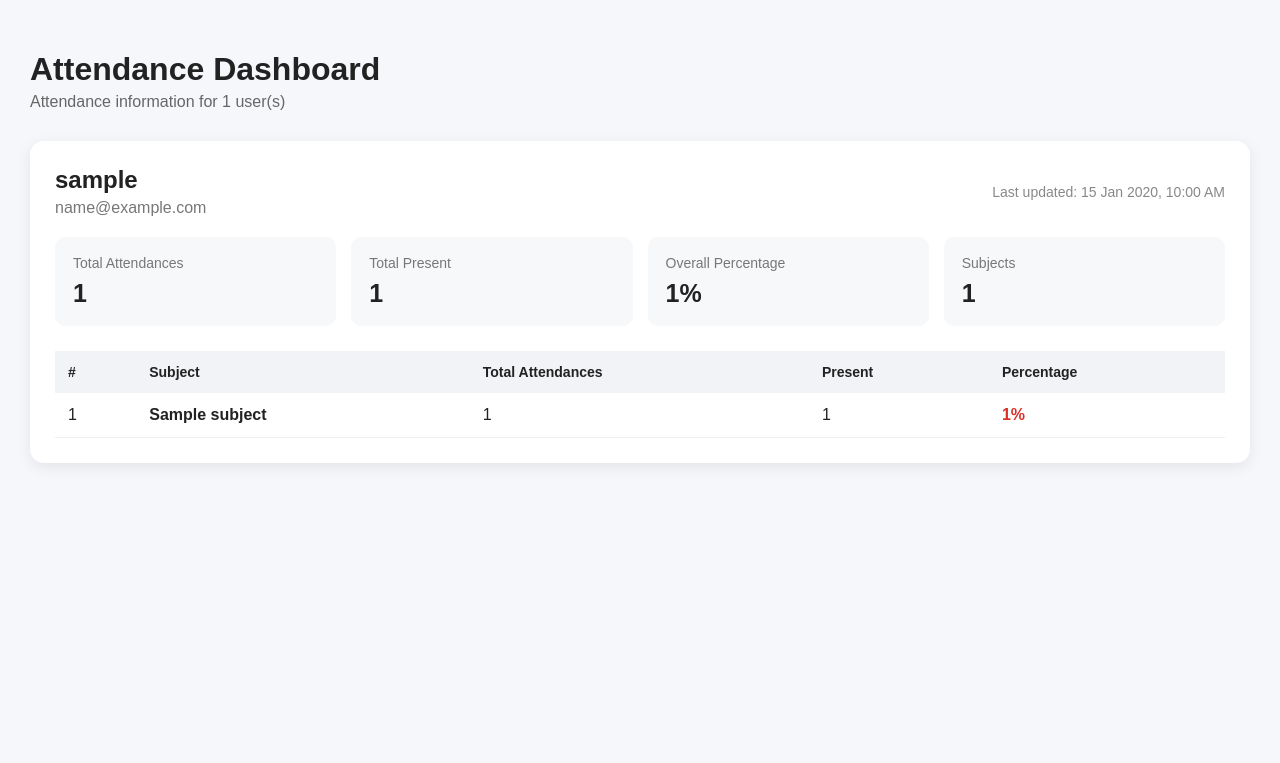
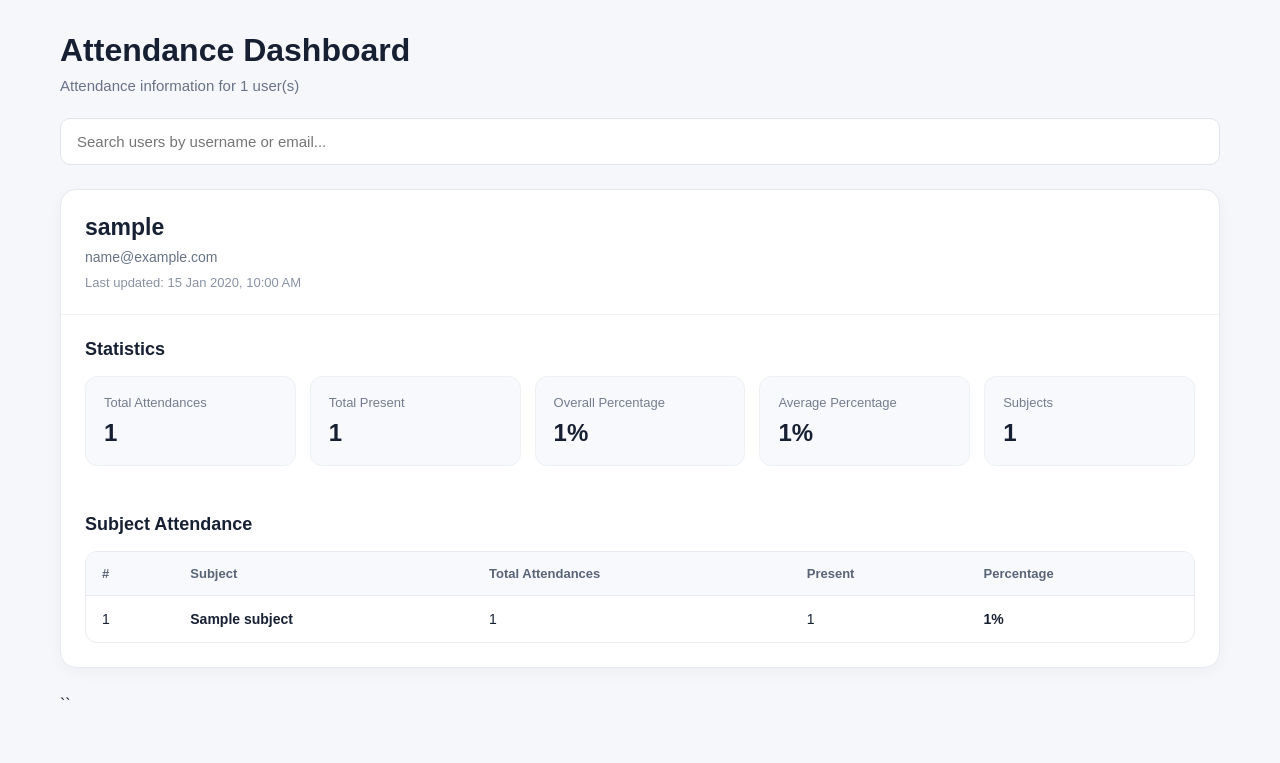
Before and after one commit to pavanx16/clg-attendance-frontend, a FastAPI app: page / in a window 1280 px wide. Shown: the top 763 px of the page. Run offline with FastAPI, Linux system fonts and the light colour scheme; a database or web service that is not in the repository returns one stand-in record (values such as "Sample title").

Commit message:
fix the ui/ux

```diff
--- a/templates/index.html
+++ b/templates/index.html
@@ -1,14 +1,11 @@
 <!DOCTYPE html>
+
 <html lang="en">
 <head>
     <meta charset="UTF-8">
+    <meta name="viewport" content="width=device-width, initial-scale=1.0">
+    <title>Attendance Dashboard</title>
 
-    <meta
-        name="viewport"
-        content="width=device-width, initial-scale=1.0"
-    >
-
-    <title>Attendance Dashboard</title>
 
 <style>
     * {
@@ -17,139 +14,180 @@
 
     body {
         margin: 0;
-            padding: 30px;
         font-family: Arial, Helvetica, sans-serif;
         background: #f5f7fb;
-            color: #222;
+        color: #172033;
     }
 
     .container {
-            max-width: 1400px;
-            margin: auto;
+        max-width: 1200px;
+        margin: 0 auto;
+        padding: 32px 20px 50px;
     }
 
-        h1 {
-            margin-bottom: 5px;
+    .header {
+        margin-bottom: 24px;
     }
 
-        .subtitle {
-            color: #666;
-            margin-bottom: 30px;
+    .header h1 {
+        margin: 0 0 8px;
+        font-size: 32px;
     }
 
-        /* User card */
+    .header p {
+        margin: 0;
+        color: #687386;
+        font-size: 15px;
+    }
+
+    .search-box {
+        margin-bottom: 24px;
+    }
+
+    .search-box input {
+        width: 100%;
+        padding: 14px 16px;
+        border: 1px solid #dfe4ec;
+        border-radius: 10px;
+        background: white;
+        font-size: 15px;
+        outline: none;
+    }
+
+    .search-box input:focus {
+        border-color: #7b879c;
+    }
 
     .user-card {
         background: white;
-            border-radius: 14px;
-            padding: 25px;
-            margin-bottom: 30px;
-            box-shadow: 0 4px 15px rgba(0, 0, 0, 0.08);
+        border: 1px solid #e4e8ef;
+        border-radius: 16px;
+        margin-bottom: 28px;
+        overflow: hidden;
+        box-shadow: 0 4px 15px rgba(0, 0, 0, 0.04);
     }
 
     .user-header {
-            display: flex;
-            justify-content: space-between;
-            align-items: center;
-            gap: 20px;
-            flex-wrap: wrap;
-            margin-bottom: 20px;
+        padding: 24px;
+        border-bottom: 1px solid #edf0f4;
     }
 
     .user-name {
-            font-size: 24px;
-            font-weight: bold;
+        margin: 0 0 8px;
+        font-size: 23px;
     }
 
-        .email {
-            color: #777;
-            margin-top: 5px;
-        }
-
-        .scraped {
-            color: #888;
+    .user-email {
+        margin: 0;
+        color: #687386;
         font-size: 14px;
     }
 
-        /* Statistics */
+    .updated {
+        margin-top: 10px;
+        color: #8992a3;
+        font-size: 13px;
+    }
+
+    .section {
+        padding: 24px;
+    }
+
+    .section-title {
+        margin: 0 0 16px;
+        font-size: 18px;
+    }
 
     .stats {
         display: grid;
-            grid-template-columns: repeat(4, 1fr);
-            gap: 15px;
-            margin-bottom: 25px;
+        grid-template-columns: repeat(5, 1fr);
+        gap: 14px;
     }
 
     .stat {
-            background: #f7f8fa;
-            border-radius: 10px;
         padding: 18px;
+        background: #f8f9fc;
+        border: 1px solid #edf0f4;
+        border-radius: 12px;
     }
 
-        .stat-title {
-            color: #777;
-            font-size: 14px;
-            margin-bottom: 8px;
+    .stat-label {
+        display: block;
+        color: #737d8f;
+        font-size: 13px;
+        margin-bottom: 9px;
     }
 
     .stat-value {
-            font-size: 25px;
-            font-weight: bold;
+        font-size: 24px;
+        font-weight: 700;
     }
-
-        /* Table */
 
     .table-wrapper {
         overflow-x: auto;
+        border: 1px solid #e6e9ef;
+        border-radius: 12px;
     }
 
     table {
         width: 100%;
         border-collapse: collapse;
-            min-width: 700px;
+        min-width: 650px;
     }
 
     th {
-            background: #f1f3f6;
+        background: #f8f9fc;
+        color: #596477;
+        font-size: 13px;
         text-align: left;
-            padding: 13px;
+        padding: 14px 16px;
+        border-bottom: 1px solid #e6e9ef;
+    }
+
+    td {
+        padding: 15px 16px;
+        border-bottom: 1px solid #edf0f4;
         font-size: 14px;
     }
 
-        td {
-            padding: 13px;
-            border-bottom: 1px solid #eee;
+    tr:last-child td {
+        border-bottom: 0;
     }
 
-        tr:hover {
-            background: #fafafa;
+    .subject {
+        font-weight: 600;
     }
 
     .percentage {
-            font-weight: bold;
+        font-weight: 700;
     }
 
-        .good {
-            color: #16803c;
-        }
-
-        .warning {
-            color: #c27803;
-        }
-
-        .danger {
-            color: #d93025;
+    .no-results {
+        display: none;
+        text-align: center;
+        padding: 40px;
+        color: #737d8f;
+        background: white;
+        border: 1px solid #e4e8ef;
+        border-radius: 16px;
     }
 
     .empty {
+        background: white;
+        border: 1px solid #e4e8ef;
+        border-radius: 16px;
+        padding: 60px 20px;
         text-align: center;
-            padding: 60px;
-            color: #777;
-            background: white;
-            border-radius: 14px;
     }
 
-        /* Responsive */
+    .empty h2 {
+        margin: 0 0 8px;
+    }
+
+    .empty p {
+        margin: 0;
+        color: #737d8f;
+    }
 
     @media (max-width: 900px) {
         .stats {
@@ -157,55 +195,82 @@
         }
     }
 
-        @media (max-width: 500px) {
-            body {
-                padding: 15px;
+    @media (max-width: 600px) {
+        .container {
+            padding: 22px 14px 40px;
+        }
+
+        .header h1 {
+            font-size: 26px;
+        }
+
+        .user-header,
+        .section {
+            padding: 18px;
         }
 
         .stats {
             grid-template-columns: 1fr;
         }
 
-            .user-card {
-                padding: 15px;
+        .stat-value {
+            font-size: 22px;
         }
     }
 </style>
+
+
 </head>
 
 <body>
 
 <div class="container">
 
+
+<div class="header">
     <h1>Attendance Dashboard</h1>
 
-    <div class="subtitle">
+    <p>
         Attendance information for {{ users|length }} user(s)
+    </p>
 </div>
 
 
 {% if users %}
 
+    <div class="search-box">
+        <input
+            type="text"
+            id="userSearch"
+            placeholder="Search users by username or email..."
+            autocomplete="off"
+        >
+    </div>
+
+
+    <div id="usersContainer">
+
         {% for user in users %}
 
-        <div class="user-card">
+            {% set stats = user.statistics|default({}) %}
 
-            <!-- User information -->
+            <div
+                class="user-card"
+                data-search="{{ user.username }} {{ user.email }}"
+            >
 
                 <div class="user-header">
 
-                <div>
-                    <div class="user-name">
+                    <h2 class="user-name">
                         {{ user.username }}
-                    </div>
+                    </h2>
 
-                    <div class="email">
+                    <p class="user-email">
                         {{ user.email }}
-                    </div>
-                </div>
+                    </p>
 
                     {% if user.scraped_at %}
-                <div class="scraped">
+                        <div class="updated">
                             Last updated:
                             {{ user.scraped_at.strftime("%d %b %Y, %I:%M %p") }}
                         </div>
@@ -214,59 +279,80 @@
                 </div>
 
 
-            <!-- Statistics -->
+                <div class="section">
 
-            {% set stats = user.statistics %}
+                    <h3 class="section-title">
+                        Statistics
+                    </h3>
 
                     <div class="stats">
 
                         <div class="stat">
-                    <div class="stat-title">
+                            <span class="stat-label">
                                 Total Attendances
-                    </div>
+                            </span>
 
-                    <div class="stat-value">
-                        {{ stats.total_attendances }}
-                    </div>
+                            <span class="stat-value">
+                                {{ stats.total_attendances|default(0) }}
+                            </span>
                         </div>
 
 
                         <div class="stat">
-                    <div class="stat-title">
+                            <span class="stat-label">
                                 Total Present
-                    </div>
+                            </span>
 
-                    <div class="stat-value">
-                        {{ stats.total_present }}
-                    </div>
+                            <span class="stat-value">
+                                {{ stats.total_present|default(0) }}
+                            </span>
                         </div>
 
 
                         <div class="stat">
-                    <div class="stat-title">
+                            <span class="stat-label">
                                 Overall Percentage
-                    </div>
+                            </span>
 
-                    <div class="stat-value">
-                        {{ stats.overall_percentage }}%
-                    </div>
+                            <span class="stat-value">
+                                {{ stats.overall_percentage|default(0) }}%
+                            </span>
                         </div>
 
 
                         <div class="stat">
-                    <div class="stat-title">
-                        Subjects
+                            <span class="stat-label">
+                                Average Percentage
+                            </span>
+
+                            <span class="stat-value">
+                                {{ stats.avg_percentage|default(0) }}%
+                            </span>
                         </div>
 
-                    <div class="stat-value">
-                        {{ stats.subjects_count }}
+
+                        <div class="stat">
+                            <span class="stat-label">
+                                Subjects
+                            </span>
+
+                            <span class="stat-value">
+                                {{ stats.subjects_count|default(0) }}
+                            </span>
                         </div>
+
                     </div>
 
                 </div>
 
 
-            <!-- Subjects -->
+                <div class="section">
+
+                    <h3 class="section-title">
+                        Subject Attendance
+                    </h3>
+
+                    {% if user.subjects %}
 
                         <div class="table-wrapper">
 
@@ -292,10 +378,8 @@
                                                 {{ loop.index }}
                                             </td>
 
-                            <td>
-                                <strong>
+                                            <td class="subject">
                                                 {{ subject.subject }}
-                                </strong>
                                             </td>
 
                                             <td>
@@ -306,28 +390,8 @@
                                                 {{ subject.total_present }}
                                             </td>
 
-                            <td>
-
-                                {% if subject.percentage >= 75 %}
-
-                                    <span class="percentage good">
+                                            <td class="percentage">
                                                 {{ subject.percentage }}%
-                                    </span>
-
-                                {% elif subject.percentage >= 65 %}
-
-                                    <span class="percentage warning">
-                                        {{ subject.percentage }}%
-                                    </span>
-
-                                {% else %}
-
-                                    <span class="percentage danger">
-                                        {{ subject.percentage }}%
-                                    </span>
-
-                                {% endif %}
-
                                             </td>
 
                                         </tr>
@@ -340,19 +404,83 @@
 
                         </div>
 
-        </div>
-
-        {% endfor %}
-
                     {% else %}
 
-        <div class="empty">
-            No attendance data found.
-        </div>
+                        <p>
+                            No subject attendance data available.
+                        </p>
 
                     {% endif %}
 
                 </div>
 
+            </div>
+
+        {% endfor %}
+
+    </div>
+
+
+    <div id="noResults" class="no-results">
+        <strong>No users found</strong>
+        <p>Try searching with a different username or email.</p>
+    </div>
+
+
+{% else %}
+
+    <div class="empty">
+
+        <h2>
+            No Attendance Data
+        </h2>
+
+        <p>
+            Attendance information will appear here once data is available.
+        </p>
+
+    </div>
+
+{% endif %}
+``
+
+</div>
+
+<script>
+    const searchInput = document.getElementById("userSearch");
+    const userCards = document.querySelectorAll(".user-card");
+    const noResults = document.getElementById("noResults");
+
+    if (searchInput) {
+        searchInput.addEventListener("input", function () {
+
+            const searchText = this.value.toLowerCase().trim();
+            let visibleUsers = 0;
+
+            userCards.forEach(function (card) {
+
+                const userData = card
+                    .getAttribute("data-search")
+                    .toLowerCase();
+
+                if (userData.includes(searchText)) {
+                    card.style.display = "";
+                    visibleUsers++;
+                } else {
+                    card.style.display = "none";
+                }
+
+            });
+
+            if (visibleUsers === 0 && searchText !== "") {
+                noResults.style.display = "block";
+            } else {
+                noResults.style.display = "none";
+            }
+
+        });
+    }
+</script>
+
 </body>
 </html>
```
Lines whose indentation alone changed are shown as unchanged.
